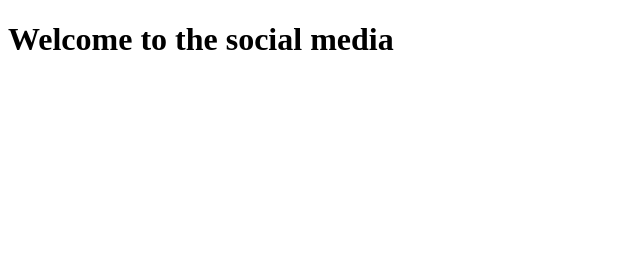
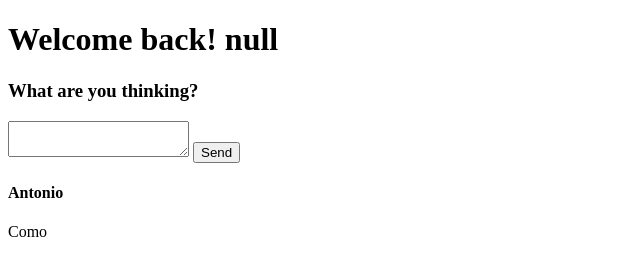
Before and after one commit to codificando12/socialMediaAlgoJs, a plain HTML site: page welcome.html in a window 1280 px wide. Shown: the whole page, without its empty margins (0-640 px from the left). Drawn offline with Linux system fonts and the light colour scheme.

Commit message:
social media exercise finished

```diff
--- a/index.js
+++ b/index.js
@@ -14,14 +14,21 @@ class User {
     }
 }
 
+class timeLine extends User {
+    constructor (name, textArea) {
+        super(name);
+        this.textArea = textArea
+        }
+}
+
 function login () {
     const username = usernameInput.value;
     const password = passwordInput.value;
-
     for (let i = 0; i < users.length; i++) {
         if (users[i].name === username && users[i].password === password) {
+            sessionStorage.setItem("username", username)
             window.location.replace("welcome.html");
-            break;
+            return;
         }
         else if (users[i].name !== username || users[i.password !== password]) {
             const wrongUserPass = document.createElement("div");
@@ -61,12 +68,38 @@ function signin () {
     console.log(users)
 }
 
+function postTweet () {
+   const tweetText = tweet.value;
+   const newTweet = new timeLine(helloUser, tweetText);
+   userTimeLine.push(newTweet);
+   tweet.value = ""
+   renderTweets()
+    console.log(userTimeLine)
+}
 
+function renderTweets () {
+    tweetsContainer.innerHTML = "";
+    for (i = 0; i < userTimeLine.length; i++) {
+        const newTweetContainer = document.createElement("div");
+        const tweetAuthor = document.createElement("h4");
+        const tweetContent = document.createElement("p");
+
+        tweetAuthor.textContent = userTimeLine[i].name
+        newTweetContainer.appendChild(tweetAuthor);
+
+        tweetContent.textContent = userTimeLine[i].textArea
+        newTweetContainer.appendChild(tweetContent);
+        tweetsContainer.appendChild(newTweetContainer);
+
+    }
+}
 
 const form = document.querySelector("form");
 const usernameInput = document.querySelector("#username");
 const passwordInput = document.querySelector("#password");
 const loginButton = document.querySelector(".login-button");
+
+
 
 const siginForm = document.querySelector(".sigin-form");
 const newUsername = document.querySelector("#new-username");
@@ -75,12 +108,15 @@ const newRePassword = document.querySelector("#new-repassword");
 const signinButton = document.querySelector(".signin-button");
 
 let users = [];
+let userTimeLine = [{name: "Antonio", textArea: "Como"}];
 
 users.push(new User("juan", "hola"));
+
+
 if (loginButton) {
     loginButton.addEventListener("click", (event) => {
         event.preventDefault();
-        login();
+        login(username, password);
     });
 }
 
@@ -91,3 +127,23 @@ if (signinButton) {
     });
 
 }
+
+const helloUser = sessionStorage.getItem("username");
+const welcomeTitleContainer = document.querySelector(".welcome-content");
+welcomeTitle = document.createElement("h1");
+welcomeTitleContainer.appendChild(welcomeTitle)
+welcomeTitle.textContent = `Welcome back! ${helloUser}`
+
+const tweet = document.querySelector("#tweet");
+const postTweetButton = document.querySelector(".post-tweet")
+const tweetsContainer = document.querySelector(".tweets-container");
+
+renderTweets()
+
+if (postTweetButton) {
+    postTweetButton.addEventListener("click", (event) => {
+        event.preventDefault();
+        postTweet();
+    });
+
+}
--- a/welcome.html
+++ b/welcome.html
@@ -4,8 +4,18 @@
     <meta charset="UTF-8">
     <meta name="viewport" content="width=device-width, initial-scale=1.0">
     <title>Document</title>
+    <script src="./index.js" defer></script>
 </head>
 <body>
-    <h1>Welcome to the social media</h1>
+    <div class="welcome-content">
+    </div>
+    <div class="tweet-container">
+        <h3>What are you thinking?</h3>
+        <textarea name="tweet" id="tweet"></textarea>
+        <button class="post-tweet">Send</button>
+    </div>
+    <div class="tweets-container">
+
+    </div>
 </body>
 </html>
```
